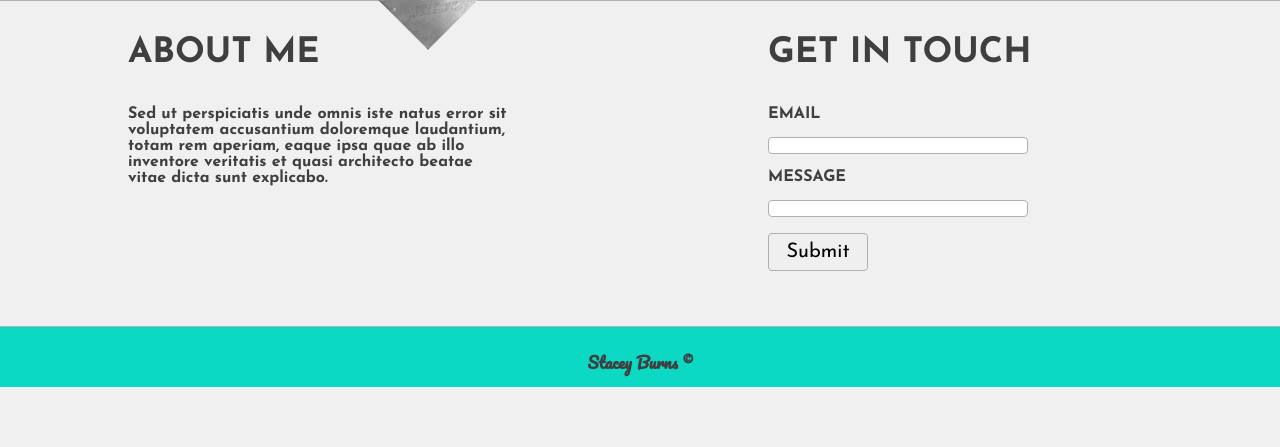
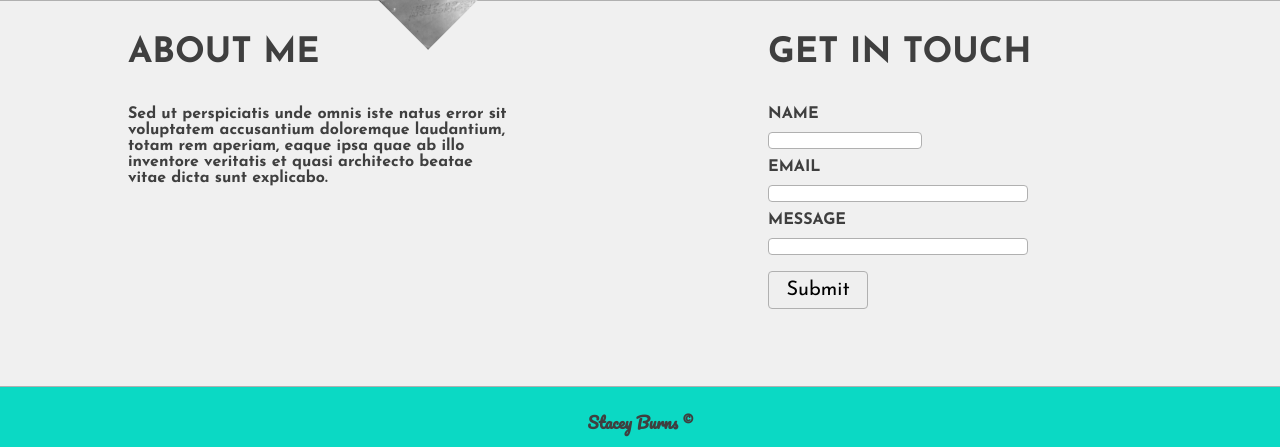
Before and after one commit to StaceyBurns/staceyburns.github.io, a PHP site: page /index.html in a window 1280 px wide. Shown: the part 894-1341 px from the top of the page. Before the commit the page ends 1281 px from the top, so only its background shows below. Run offline with PHP 8.4, Linux system fonts and the light colour scheme.

Commit message:
form update

```diff
--- a/index.html
+++ b/index.html
@@ -114,6 +114,8 @@
 
 
 <form method="post" action="index.php">
+<label>NAME</label>
+<input name="name">
 <label> EMAIL</label>
 <input type="email" name="email"size="35">
 <label>MESSAGE</label>
--- a/index.php
+++ b/index.php
@@ -7,13 +7,14 @@
 
 <body>
 <?php
+	$name = $_POST['name'];
     $email = $_POST['email'];
     $message = $_POST['message'];
 	$from = 'From: Portfolio website';
     $to = 'stceburns@gmail.com';
     $subject = 'PF SITE Message';
 
-	$body = "From: E-Mail: $email\n Message:\n $message";
+	$body = "From: $name\n E-Mail: $email\n Message:\n $message";
 
 	if ($_POST['submit']) {
     if (mail ($to, $subject, $body, $from)) {
--- a/styles.css
+++ b/styles.css
@@ -87,12 +87,12 @@ nav li {
 	width: 30%;
 }
 #contact {
-	height: 290px;
+	height: 350px;
 }
 label {
 	display: block;
-	margin-top: 15px;
-	margin-bottom: 15px;
+	margin-top: 10px;
+	margin-bottom: 10px;
 }
 input {
 	border-radius: 4px;
```
